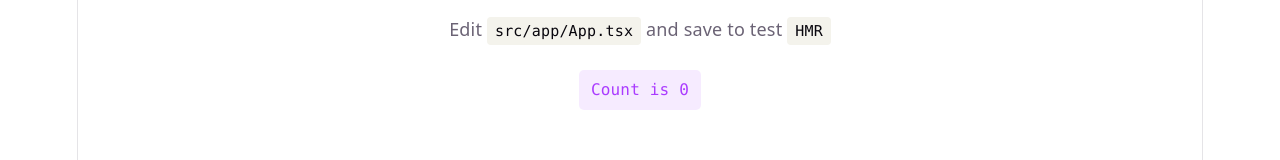
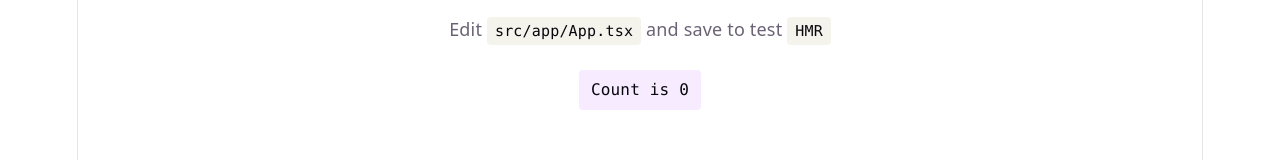
Before and after one commit to mjbs424/feature-based-minidesk, a React (Vite) app: page / in a window 1280 px wide. Shown: the part 310-470 px from the top of the page. Built offline with nearby package versions, Linux system fonts and the light colour scheme.

Commit message:
fix: scope starter colors to starter page

```diff
--- a/src/app/App.tsx
+++ b/src/app/App.tsx
@@ -8,7 +8,7 @@ function App() {
   const [count, setCount] = useState(0);
 
   return (
-    <>
+    <main className="starter-page">
       <section id="center">
         <div className="hero">
           <img src={heroImg} className="base" width="170" height="179" alt="" />
@@ -95,7 +95,7 @@ function App() {
 
       <div className="ticks"></div>
       <section id="spacer"></section>
-    </>
+    </main>
   );
 }
 
--- a/src/styles/index.css
+++ b/src/styles/index.css
@@ -4,7 +4,7 @@
 
 @custom-variant dark (&:is(.dark *));
 
-:root {
+.starter-page {
   --text: #6b6375;
   --text-h: #08060d;
   --bg: #fff;
@@ -33,7 +33,9 @@
   @media (max-width: 1024px) {
     font-size: 16px;
   }
+}
 
+:root {
   --background: oklch(1 0 0);
 
   --border: oklch(0.922 0 0);
@@ -100,7 +102,7 @@
 }
 
 @media (prefers-color-scheme: dark) {
-  :root {
+  .starter-page {
     --text: #9ca3af;
     --text-h: #f3f4f6;
     --bg: #16171d;
@@ -118,12 +120,14 @@
   }
 }
 
-#root {
+.starter-page {
   width: 1126px;
   max-width: 100%;
   margin: 0 auto;
   text-align: center;
   border-inline: 1px solid var(--starter-border);
+  background: var(--bg);
+  color: var(--text);
   min-height: 100svh;
   display: flex;
   flex-direction: column;
@@ -132,18 +136,16 @@
 
 body {
   margin: 0;
-  background: var(--bg);
-  color: var(--text);
 }
 
-h1,
-h2 {
+.starter-page h1,
+.starter-page h2 {
   font-family: var(--heading);
   font-weight: 500;
   color: var(--text-h);
 }
 
-h1 {
+.starter-page h1 {
   font-size: 56px;
   letter-spacing: -1.68px;
   margin: 32px 0;
@@ -152,7 +154,7 @@ h1 {
     margin: 20px 0;
   }
 }
-h2 {
+.starter-page h2 {
   font-size: 24px;
   line-height: 118%;
   letter-spacing: -0.24px;
@@ -161,19 +163,19 @@ h2 {
     font-size: 20px;
   }
 }
-p {
+.starter-page p {
   margin: 0;
 }
 
-code,
-.counter {
+.starter-page code,
+.starter-page .counter {
   font-family: var(--mono);
   display: inline-flex;
   border-radius: 4px;
   color: var(--text-h);
 }
 
-code {
+.starter-page code {
   font-size: 15px;
   line-height: 135%;
   padding: 4px 8px;
```
